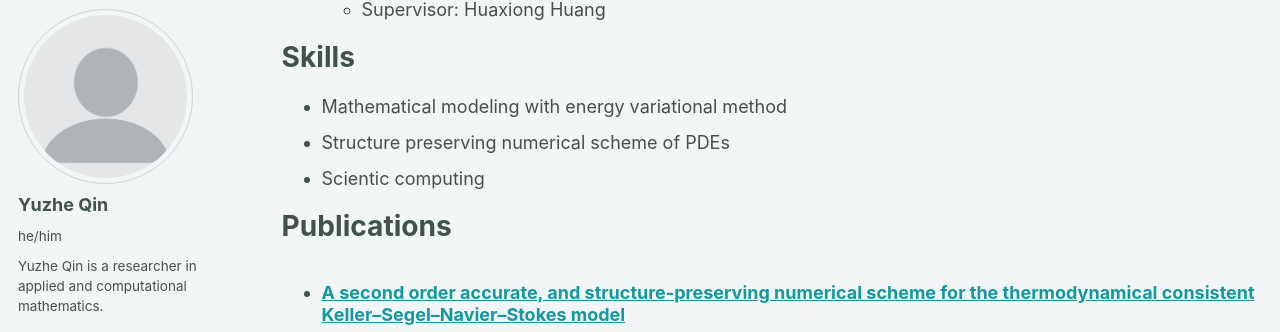
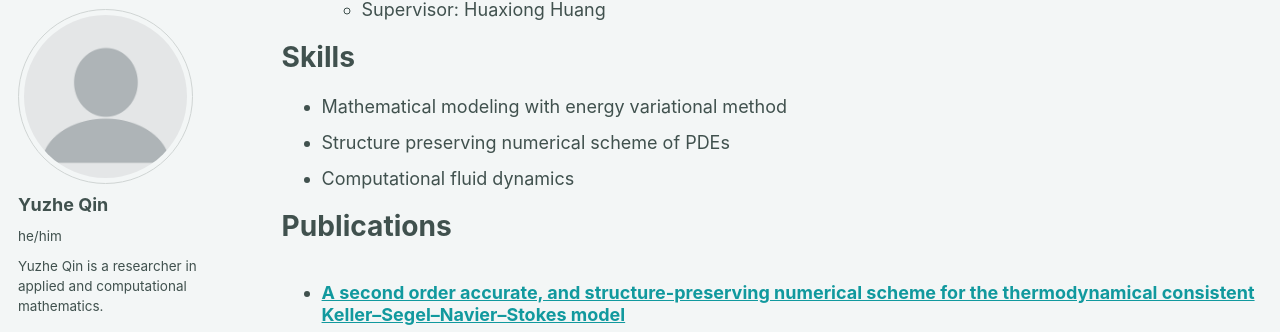
Before and after one commit to yzqinmath/yzqinmath.github.io, a Jekyll site: the page built from _pages/cv.md, in a window 1280 px wide and 900 px high, scrolled down 528 px. Shown: the part 92-424 px from the top of the window. Built offline with Jekyll 4.4.1, drawn with Linux system fonts in a browser that asks for light colours; some web fonts are replaced; a script bundle is joined from its source files by our own code; library files that are not in the unit come from our copies.

Commit message:
Update cv.md

```diff
--- a/_pages/cv.md
+++ b/_pages/cv.md
@@ -32,7 +32,7 @@ Skills
 ======
 * Mathematical modeling with energy variational method
 * Structure preserving numerical scheme of PDEs
-* Scientic computing
+* Computational fluid dynamics
 
 Publications
 ======
```
